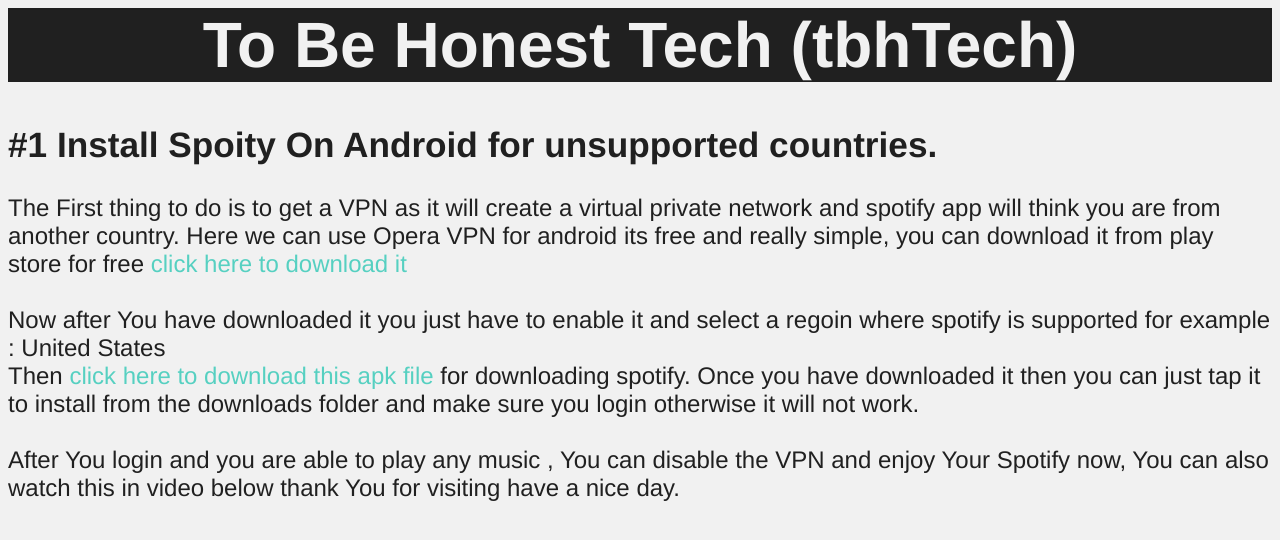
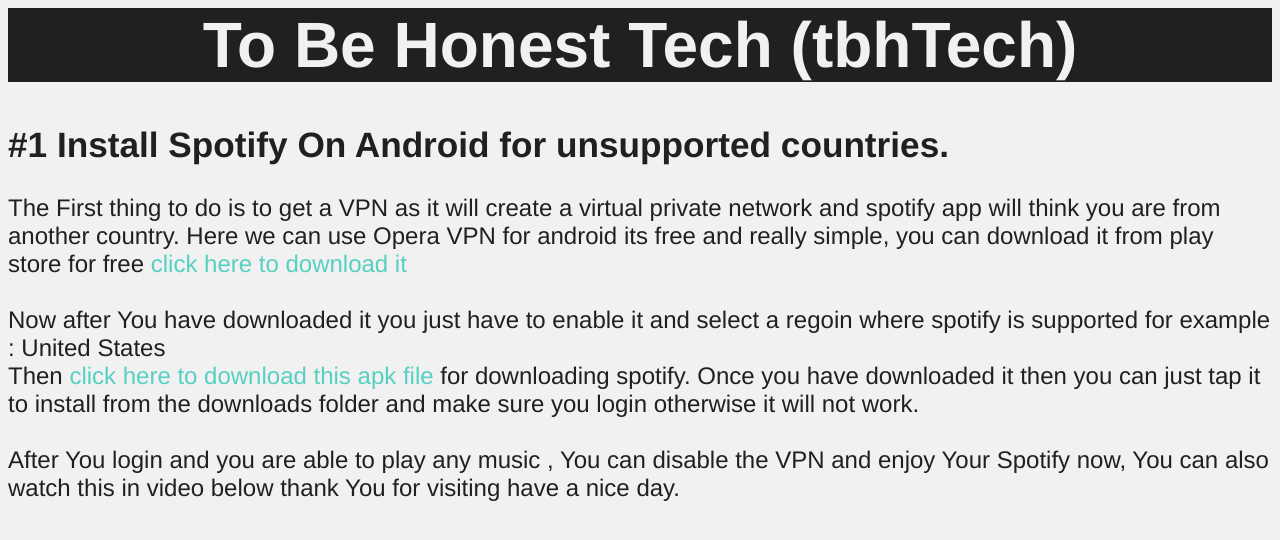
Before and after one commit to bhojaksmith/blog1, a plain HTML site: page index.html in a window 1280 px wide. Shown: the top 540 px of the page. Drawn offline with Linux system fonts and the light colour scheme.

Commit message:
Update index.html

```diff
--- a/index.html
+++ b/index.html
@@ -6,7 +6,7 @@
 </head>
 <body>
 	<h1>To Be Honest Tech (tbhTech)</h1>
-	<h2>#1 Install Spoity On Android for unsupported countries.</h2>
+	<h2>#1 Install Spotify On Android for unsupported countries.</h2>
 		<p>
 			The First thing to do is to get a VPN as it will create a virtual private network
 			and spotify app will think you are from another country.
```
